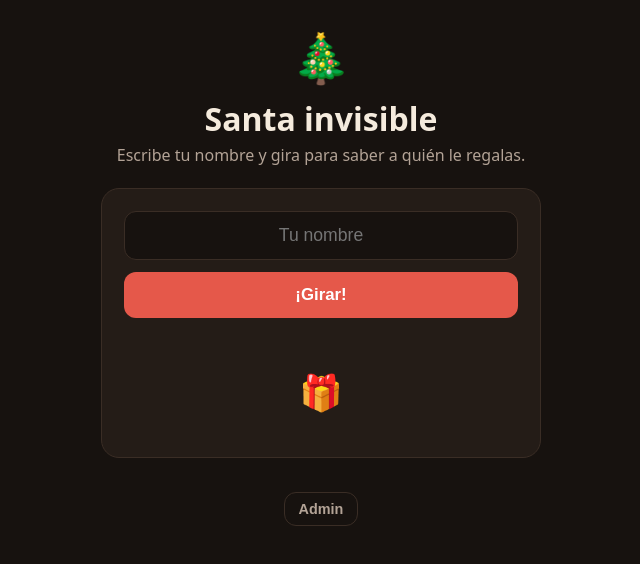
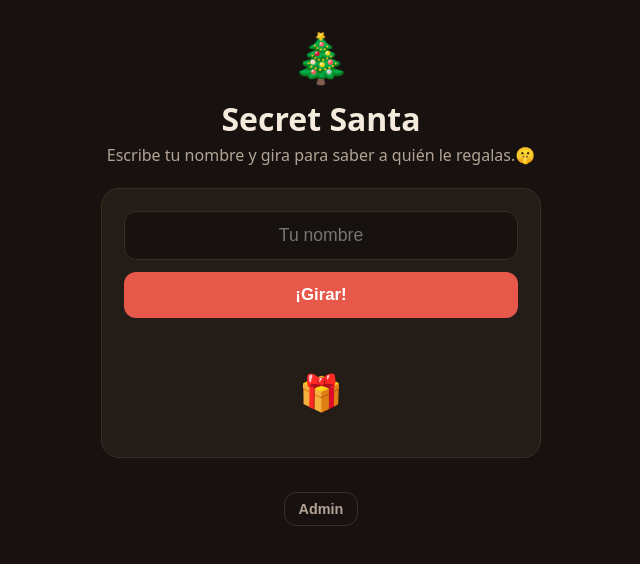
Before and after one commit to MatiasBarreto1595/Christmas, a plain HTML site: page index.html in a window 1280 px wide. Shown: the whole page, without its empty margins (319-959 px from the left). Drawn offline with Linux system fonts and the light colour scheme.

Commit message:
Update index.html

```diff
--- a/index.html
+++ b/index.html
@@ -2,7 +2,7 @@
 <html lang="es" data-theme="dark" style="color-scheme: dark;"><head>
 <meta charset="utf-8">
 <meta name="viewport" content="width=device-width, initial-scale=1, viewport-fit=cover">
-<title>Santa invisible 🎄</title>
+<title>Secret Santa 🎄</title>
 <style>
 :root{--bg:#fbf6ee;--fg:#2a1f1a;--mut:#7a6a60;--card:#ffffff;--line:#e8dccb;--acc:#c0392b;--acc2:#1e7a4c;box-sizing:border-box;padding-top:env(safe-area-inset-top,0px);padding-bottom:env(safe-area-inset-bottom,0px)}
 @media (prefers-color-scheme:dark){:root:not([data-theme="light"]){--bg:#17120f;--fg:#f5ebdd;--mut:#b3a396;--card:#241c17;--line:#3a2d25;--acc:#e5584a;--acc2:#4fbf86;color-scheme:dark}}
@@ -77,7 +77,7 @@ function home(){
   };
   btn.onclick=go;input.onkeydown=e=>{if(e.key==='Enter')go();};
   const adm=el('button',{class:'ghost',onclick:login},'Admin');
-  show(el('div',{class:'gift'},'🎄'),el('h1',{},'Santa invisible'),el('p',{class:'sub'},'Escribe tu nombre y gira para saber a quién le regalas.'),card,el('div',{class:'foot'},adm));
+  show(el('div',{class:'gift'},'🎄'),el('h1',{},'Secret Santa'),el('p',{class:'sub'},'Escribe tu nombre y gira para saber a quién le regalas.🤫'),card,el('div',{class:'foot'},adm));
 }
 
 function login(){
```
